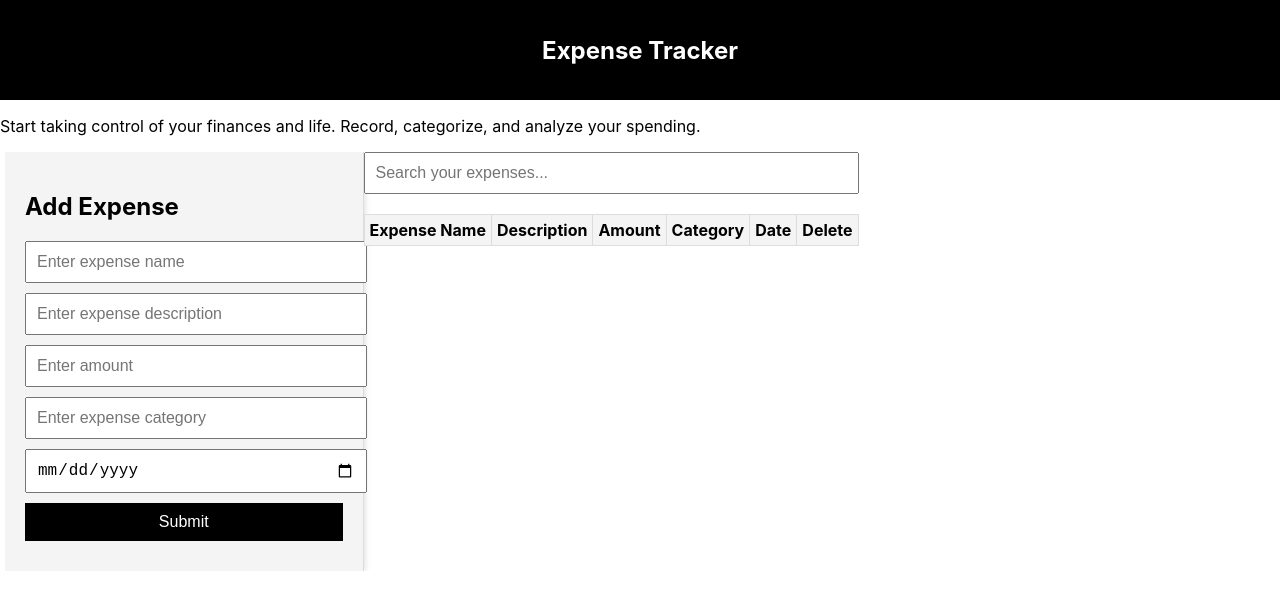
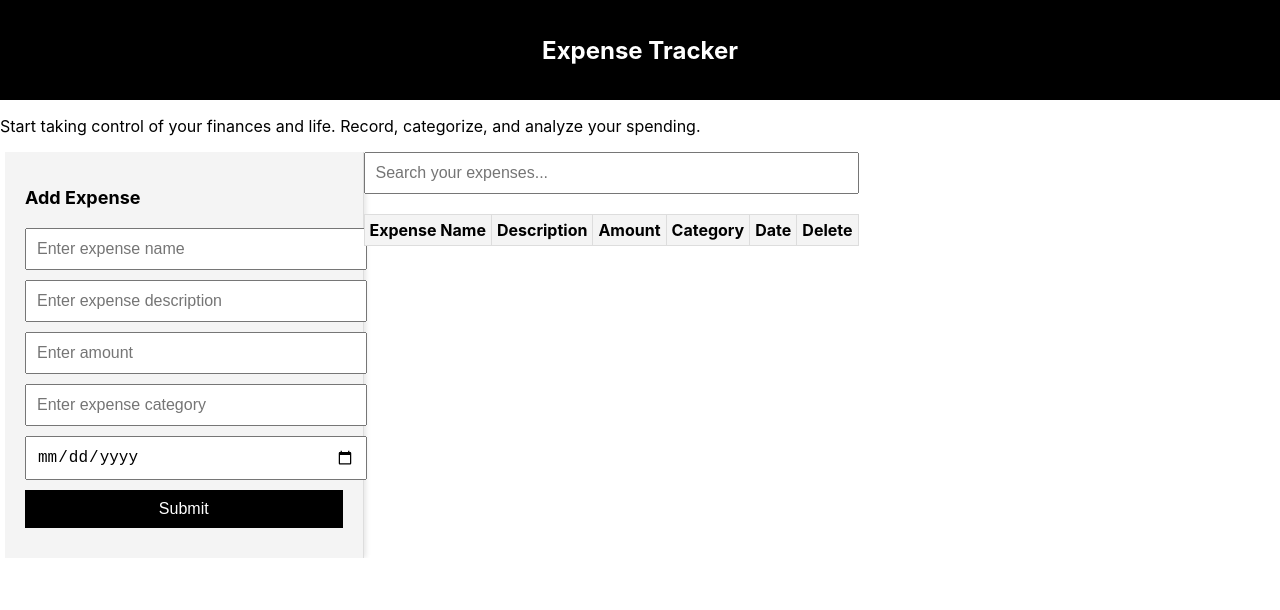
Before and after one commit to dylan-indieka/Expense-tracker, a React (Create React App) app: page / in a window 1280 px wide. Shown: the top 610 px of the page. Built offline with nearby package versions, Linux system fonts and the light colour scheme.

Commit message:
updated the stylings

```diff
--- a/src/App.css
+++ b/src/App.css
@@ -63,12 +63,12 @@ App {
   border-right: 1px solid #ddd;
 }
 
+.App-sidebar h2 {
+  font-size: 18px;
+  margin-bottom: 20px;
+}
 
 
-.App-sidebar form {
-  display: flex;
-  flex-direction: column;
-}
 
 .App-sidebar form input,
 .App-sidebar form select,
```
